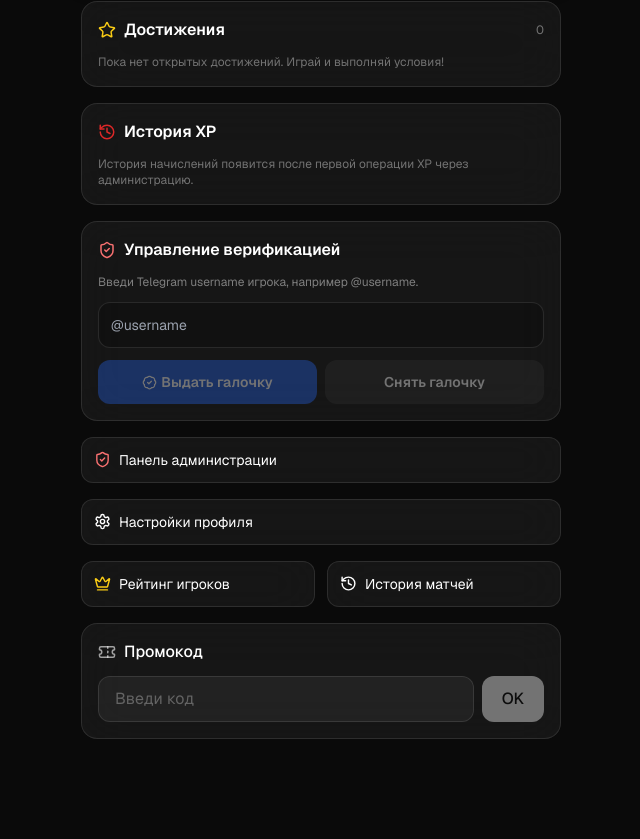
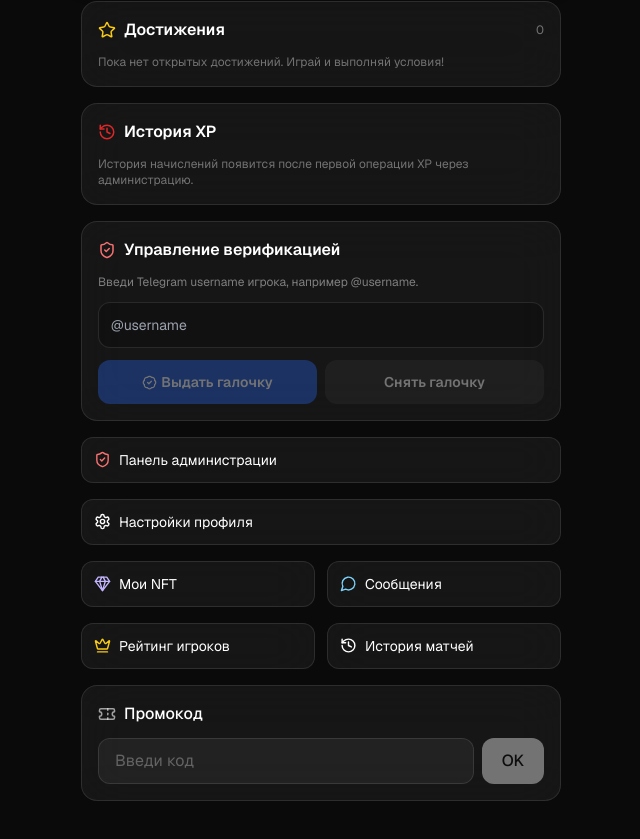
Before and after one commit to dozapsixoza1/gamehub, a Next.js app: page /profile in a window 1280 px wide. Shown: the part 842-1681 px from the top of the page, without its empty margins (319-959 px from the left). Built offline with nearby package versions, Linux system fonts and the light colour scheme.

Commit message:
Add NFT collection and private messages to player profile

```diff
--- a/src/app/(main)/profile/page.tsx
+++ b/src/app/(main)/profile/page.tsx
@@ -4,7 +4,7 @@ import Link from "next/link";
 import { useEffect, useState } from "react";
 import { useTelegram } from "@/components/layout/TelegramProvider";
 import { formatNumber } from "@/lib/utils";
-import { Coins, Gem, Trophy, Gamepad2, Ticket, Gift, Users, Star, History, Crown, Copy, Settings, ShieldCheck } from "lucide-react";
+import { Coins, Gem, Trophy, Gamepad2, Ticket, Gift, Users, Star, History, Crown, Copy, Settings, ShieldCheck, Gem, MessageCircle } from "lucide-react";
 import { PlayerBadges } from "@/components/players/PlayerBadges";
 import { VerificationManager } from "@/components/players/VerificationManager";
 
@@ -140,6 +140,7 @@ export default function ProfilePage() {
       <Link href="/admin" className="glass rounded-xl p-3 flex items-center gap-2 text-sm text-white"><ShieldCheck size={17} className="text-red-400" />Панель администрации</Link>
 
       <Link href="/settings" className="glass rounded-xl p-3 flex items-center gap-2 text-sm text-white"><Settings size={17}/>Настройки профиля</Link>
+      <div className="grid grid-cols-2 gap-3"><Link href="/nft" className="glass rounded-xl p-3 flex items-center gap-2 text-sm text-white"><Gem size={17} className="text-violet-300"/>Мои NFT</Link><Link href="/messages" className="glass rounded-xl p-3 flex items-center gap-2 text-sm text-white"><MessageCircle size={17} className="text-sky-300"/>Сообщения</Link></div>
 
       <div className="grid grid-cols-2 gap-3">
         <Link href="/leaderboard" className="glass rounded-xl p-3 flex items-center gap-2 text-sm text-white"><Crown size={17} className="text-yellow-400" />Рейтинг игроков</Link>
```
